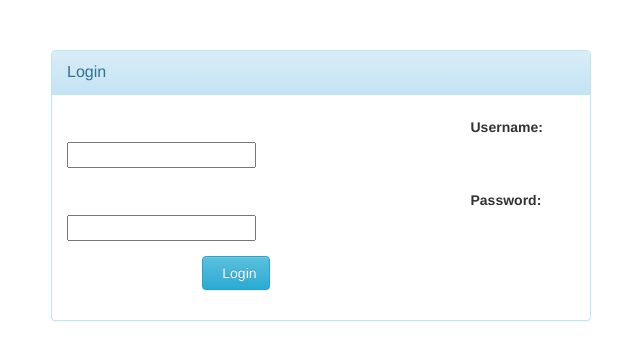
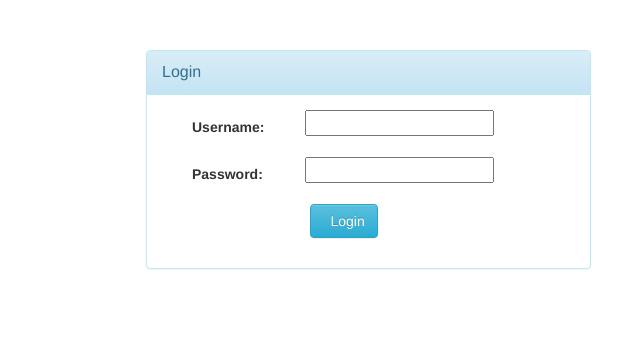
Before and after one commit to Visrozar/rundjango, a Django app: page /login/ in a window 1280 px wide. Shown: the top 360 px of the page, without its empty margins (319-959 px from the left). Run offline with Django 3.2, Linux system fonts and the light colour scheme; some libraries are stand-ins or nearby versions.

Commit message:
form css

```diff
--- a/home/templates/home/form-template.html
+++ b/home/templates/home/form-template.html
@@ -1,11 +1,12 @@
 {% for field in form %}
-  <div class="form-group">
-      <div class="col-md-9">
-          <span class="text-danger small">{{field.errors}}</span>
-      </div>
-      <label class="control-label col-sm-2">{{field.label_tag}}</label>
-      <div class="col-md-9">
-          {{field}}
-      </div>
-  </div>
+<div class="form-group col-md-12">
+    <div class="col-md-4">
+        <span class="text-danger small">{{field.errors}}</span>
+    <label class="control-label col-md-2">{{field.label_tag}}</label>
+
+    </div>
+    <div class="col-md-4">
+        {{field}}
+    </div>
+</div>
 {% endfor %}
--- a/home/templates/home/login.html
+++ b/home/templates/home/login.html
@@ -16,12 +16,17 @@
 
     <!-- Optional theme -->
     <link rel="stylesheet" href="https://maxcdn.bootstrapcdn.com/bootstrap/3.3.7/css/bootstrap-theme.min.css" integrity="sha384-rHyoN1iRsVXV4nD0JutlnGaslCJuC7uwjduW9SVrLvRYooPp2bWYgmgJQIXwl/Sp" crossorigin="anonymous">
+    <!-- <style>
+        .col-md-9{
+            width: 0px !important;
+        }
+    </style> -->
 
 </head>
 
 <body>
   <div class="container">
-    <div id="signupbox" style="margin-top:50px" class="mainbox col-md-6 col-md-offset-3 col-sm-8 col-sm-offset-2">
+    <div id="signupbox" style="margin-top:50px" class="mainbox col-md-5 col-md-offset-4 col-sm-6 col-sm-offset-2">
                 <div class="panel panel-info">
                     <div class="panel-heading">
                         <div class="panel-title">Login</div>
@@ -30,13 +35,13 @@
                       {% if error_message %}
                       <p><strong>{{error_message}}</strong></p>
                       {% endif %}
-                        <form action="" method="post" id="signupform" class="form-horizontal" role="form">
+                        <form action="" method="post" id="signupform" class="form-horizontal" role="form" >
                             {% csrf_token %}
                             {% include 'home/form-template.html' %}
 
                             <div class="form-group">
 
-                                <div class="col-md-offset-3 col-md-9">
+                                <div class="col-md-offset-4 col-md-9">
                                     <button id="btn-signup" type="submit" class="btn btn-info"><i class="icon-hand-right"></i> &nbsp Login</button>
                                 </div>
                             </div>
```
Also changed, not shown: home/templates/home/mrcaerialMornington.html (indentation only).
